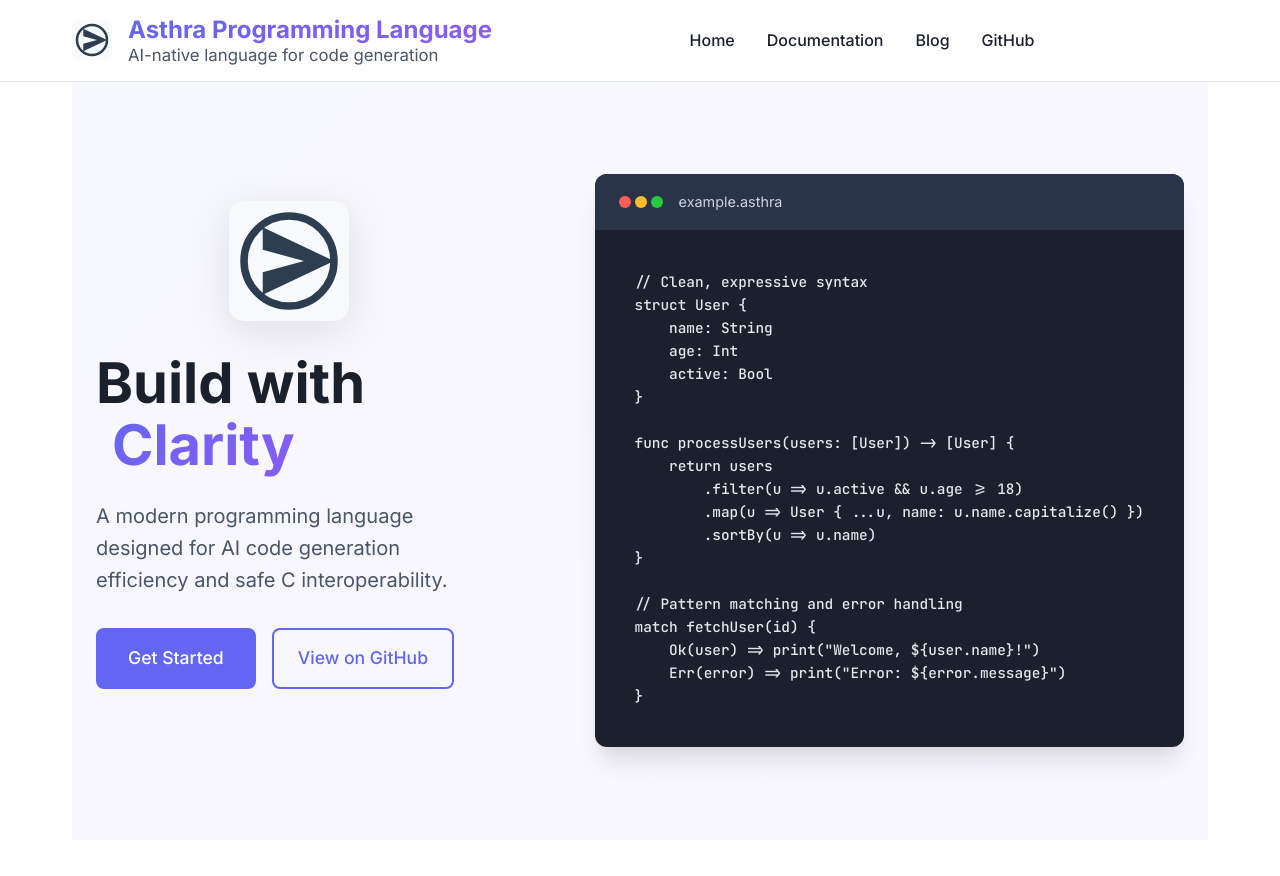
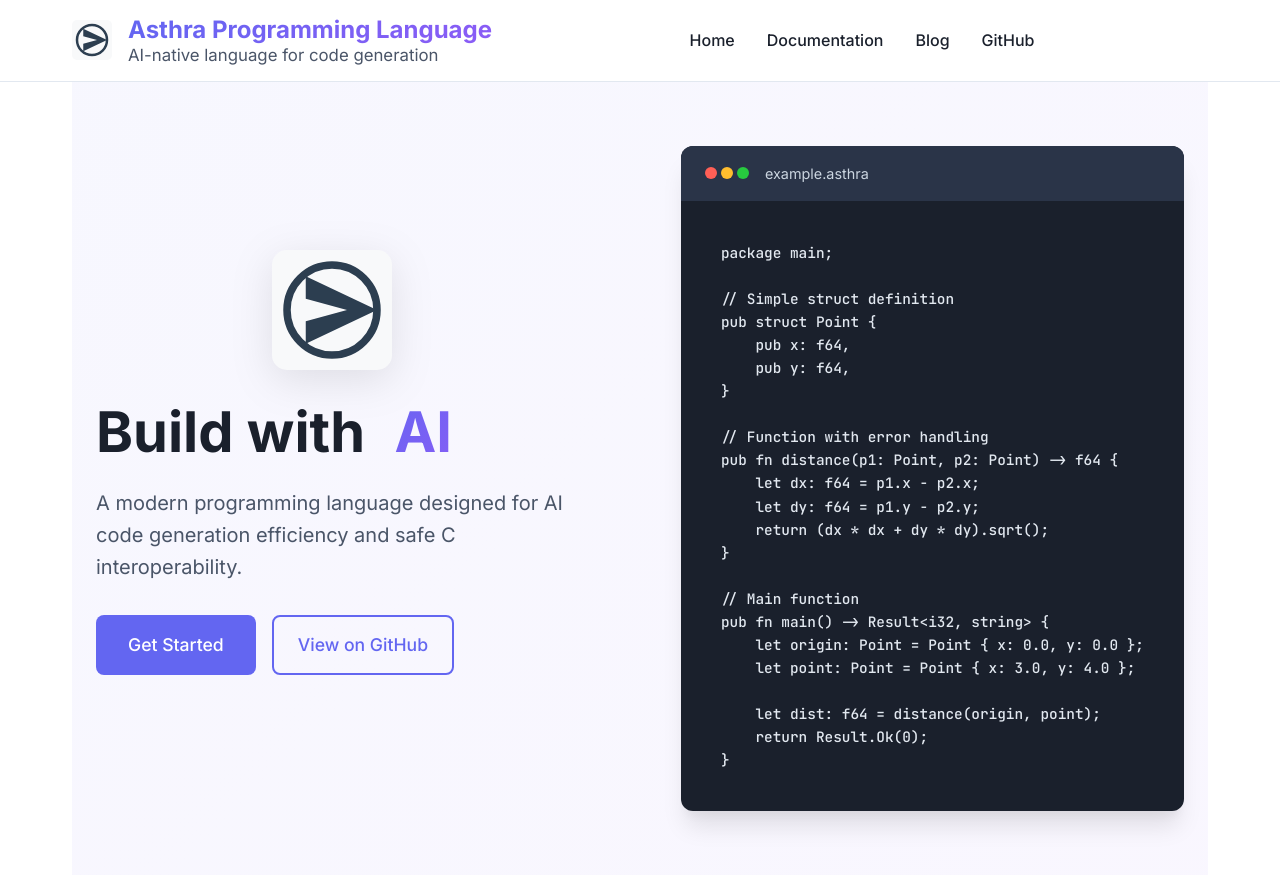
Before and after one commit to asthra-lang/website, a Jekyll site: the page built from index.md, in a window 1280 px wide and 900 px high. Shown: the top 876 px of the window. Built offline with Jekyll 4.4.1, drawn with Linux system fonts in a browser that asks for light colours.

Commit message:
Script to sync and better example

```diff
--- a/index.md
+++ b/index.md
@@ -8,7 +8,7 @@ title: Welcome to Asthra
     <div class="hero-logo">
       <img src="/assets/img/asthra_logo.svg" alt="Asthra Logo" class="hero-logo-img">
     </div>
-    <h1 class="hero-title">Build with <span class="highlight">Clarity</span></h1>
+    <h1 class="hero-title">Build with <span class="highlight">AI</span></h1>
     <p class="hero-subtitle">A modern programming language designed for AI code generation efficiency and safe C interoperability.</p>
 
     <div class="hero-actions">
@@ -28,24 +28,28 @@ title: Welcome to Asthra
         <span class="code-title">example.asthra</span>
       </div>
       <div class="code-content">
-        <pre><code class="language-asthra">// Clean, expressive syntax
-struct User {
-    name: String
-    age: Int
-    active: Bool
+        <pre><code class="language-asthra">package main;
+
+// Simple struct definition
+pub struct Point {
+    pub x: f64,
+    pub y: f64,
 }
 
-func processUsers(users: [User]) -> [User] {
-    return users
-        .filter(u => u.active && u.age >= 18)
-        .map(u => User { ...u, name: u.name.capitalize() })
-        .sortBy(u => u.name)
+// Function with error handling
+pub fn distance(p1: Point, p2: Point) -> f64 {
+    let dx: f64 = p1.x - p2.x;
+    let dy: f64 = p1.y - p2.y;
+    return (dx * dx + dy * dy).sqrt();
 }
 
-// Pattern matching and error handling
-match fetchUser(id) {
-    Ok(user) => print("Welcome, ${user.name}!")
-    Err(error) => print("Error: ${error.message}")
+// Main function
+pub fn main() -> Result<i32, string> {
+    let origin: Point = Point { x: 0.0, y: 0.0 };
+    let point: Point = Point { x: 3.0, y: 4.0 };
+
+    let dist: f64 = distance(origin, point);
+    return Result.Ok(0);
 }</code></pre>
       </div>
     </div>
```
Also changed, not shown: 1 other file.
